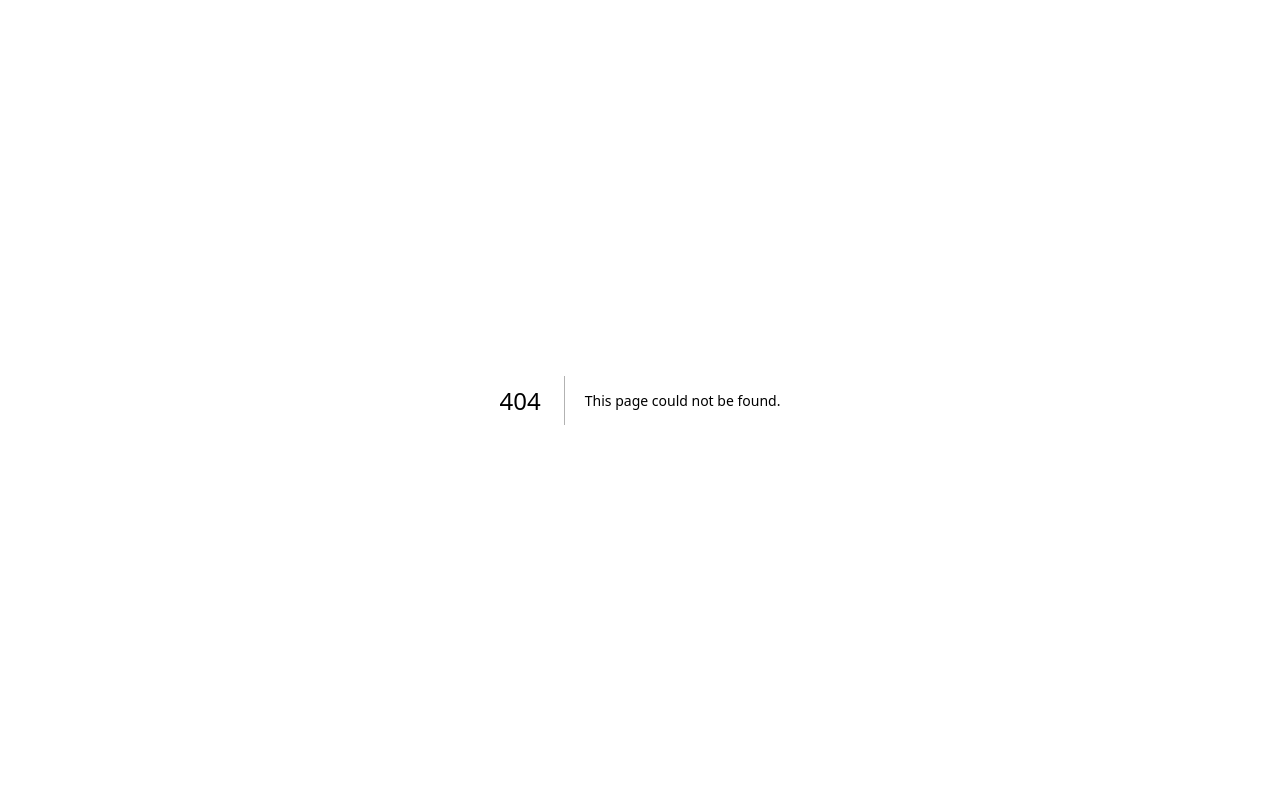
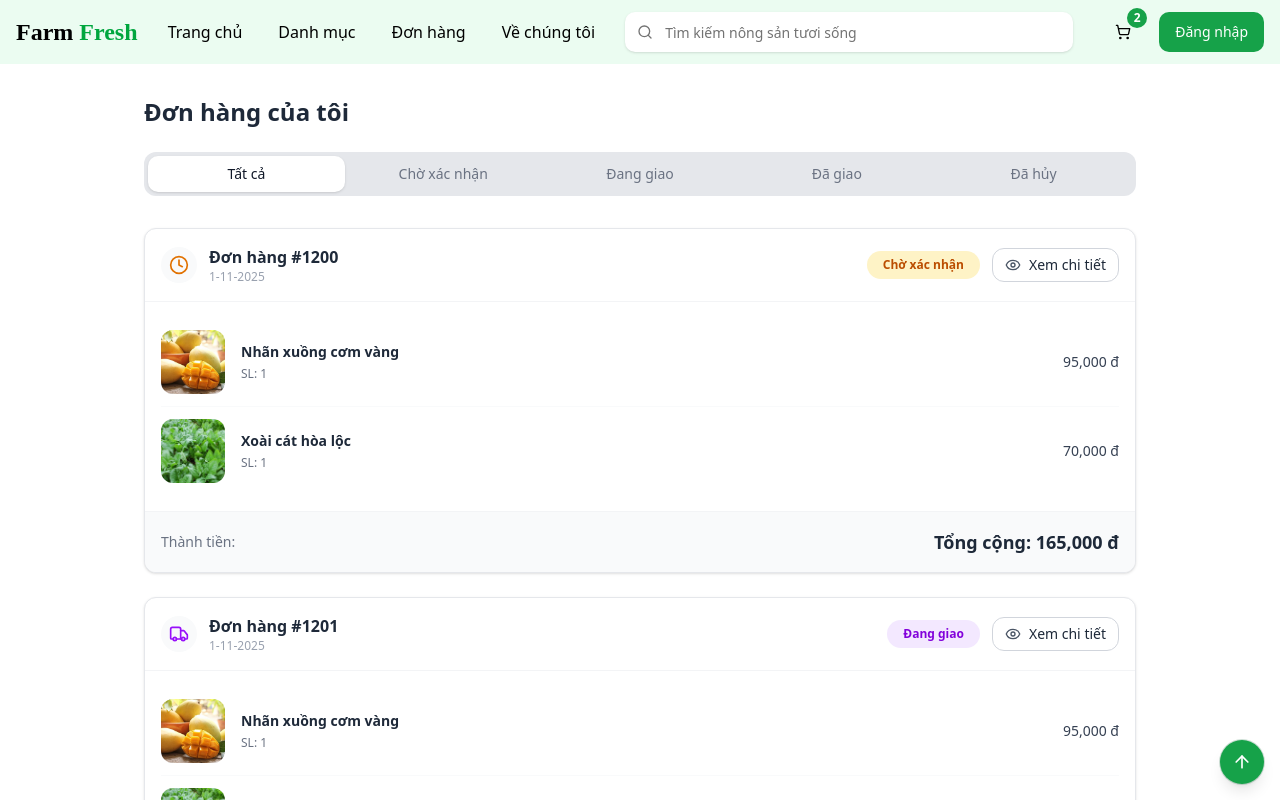
Before and after one commit to btram11/Ecom-251, a Next.js app: page /orders in a window 1280 px wide. Before the commit this address had no page. Shown: the top 800 px of the page. Built offline with nearby package versions, Linux system fonts and the light colour scheme.

Commit message:
refactor: decoupled orders into FSD slices

```diff
--- /dev/null
+++ b/app/(buyer)/(protected)/orders/page.tsx
@@ -0,0 +1,7 @@
+import { OrdersPage } from "@pages/orders-page";
+import { mockOrders } from "@/entities/order/mock";
+
+export default function Page() {
+  const orders = mockOrders;
+  return <OrdersPage orders={orders} />;
+}
--- /dev/null
+++ b/src/entities/order/index.ts
@@ -0,0 +1,2 @@
+export { type Order, type OrderStatus, type OrderItem } from "./model/types";
+export { ORDER_STATUS_META, type StatusMeta } from "./model/status";
--- /dev/null
+++ b/src/entities/order/mock.ts
@@ -0,0 +1,92 @@
+import type { Order } from "./model/types";
+
+export const mockOrders: Order[] = [
+  {
+    id: "#1200",
+    date: "1-11-2025",
+    status: "pending",
+    total: 165000,
+    items: [
+      {
+        id: 1,
+        name: "Nhãn xuồng cơm vàng",
+        qty: 1,
+        price: 95000,
+        image: "/Xoai-cat-hoa-loc.jpg",
+      },
+      {
+        id: 2,
+        name: "Xoài cát hòa lộc",
+        qty: 1,
+        price: 70000,
+        image: "/Cai-bo-xoi.png",
+      },
+    ],
+  },
+  {
+    id: "#1201",
+    date: "1-11-2025",
+    status: "shipping",
+    total: 165000,
+    items: [
+      {
+        id: 1,
+        name: "Nhãn xuồng cơm vàng",
+        qty: 1,
+        price: 95000,
+        image: "/Xoai-cat-hoa-loc.jpg",
+      },
+      {
+        id: 2,
+        name: "Xoài cát hòa lộc",
+        qty: 1,
+        price: 70000,
+        image: "/Cai-bo-xoi.png",
+      },
+    ],
+  },
+  {
+    id: "#1202",
+    date: "1-11-2025",
+    status: "delivered",
+    total: 165000,
+    items: [
+      {
+        id: 1,
+        name: "Nhãn xuồng cơm vàng",
+        qty: 1,
+        price: 95000,
+        image: "/Xoai-cat-hoa-loc.jpg",
+      },
+      {
+        id: 2,
+        name: "Xoài cát hòa lộc",
+        qty: 1,
+        price: 70000,
+        image: "/Xoai-cat-hoa-loc.jpg",
+      },
+    ],
+  },
+  {
+    id: "#1203",
+    date: "1-11-2025",
+    status: "cancelled",
+    total: 165000,
+    items: [
+      {
+        id: 1,
+        name: "Nhãn xuồng cơm vàng",
+        qty: 1,
+        price: 95000,
+        image: "/Xoai-cat-hoa-loc.jpg",
+      },
+      {
+        id: 2,
+        name: "Xoài cát hòa lộc",
+        qty: 1,
+        price: 70000,
+        image: "/Xoai-cat-hoa-loc.jpg",
+      },
+    ],
+  },
+];
--- /dev/null
+++ b/src/entities/order/model/status.ts
@@ -0,0 +1,37 @@
+import type { LucideIcon } from "lucide-react";
+import { Truck, CheckCircle, XCircle, Clock } from "lucide-react";
+import type { OrderStatus } from "./types";
+
+export type StatusMeta = {
+  label: string;
+  badgeClass: string;
+  Icon: LucideIcon;
+  iconClass: string;
+};
+
+export const ORDER_STATUS_META: Record<OrderStatus, StatusMeta> = {
+  pending: {
+    label: "Chờ xác nhận",
+    badgeClass: "text-amber-700 bg-amber-100",
+    Icon: Clock,
+    iconClass: "text-amber-600",
+  },
+  shipping: {
+    label: "Đang giao",
+    badgeClass: "text-purple-700 bg-purple-100",
+    Icon: Truck,
+    iconClass: "text-purple-600",
+  },
+  delivered: {
+    label: "Đã giao",
+    badgeClass: "text-green-700 bg-green-100",
+    Icon: CheckCircle,
+    iconClass: "text-green-600",
+  },
+  cancelled: {
+    label: "Đã hủy",
+    badgeClass: "text-gray-700 bg-gray-100",
+    Icon: XCircle,
+    iconClass: "text-gray-500",
+  },
+};
--- /dev/null
+++ b/src/entities/order/model/types.ts
@@ -0,0 +1,17 @@
+export type OrderStatus = "pending" | "shipping" | "delivered" | "cancelled";
+
+export type OrderItem = {
+  id: number;
+  name: string;
+  qty: number;
+  price: number;
+  image: string;
+};
+
+export type Order = {
+  id: string;
+  date: string;
+  status: OrderStatus;
+  total: number;
+  items: OrderItem[];
+};
--- /dev/null
+++ b/src/entities/order/ui/order-card.tsx
@@ -0,0 +1,92 @@
+import Image from "next/image";
+import { Eye } from "lucide-react";
+import type { Order } from "../model/types";
+import { ORDER_STATUS_META } from "../model/status";
+
+export function OrderCard({
+  order,
+  onViewDetails,
+}: {
+  order: Order;
+  onViewDetails?: (orderId: string) => void;
+}) {
+  const meta = ORDER_STATUS_META[order.status];
+  const Icon = meta.Icon;
+
+  return (
+    <div className="bg-white rounded-xl border border-gray-200 shadow-sm overflow-hidden">
+      {/* Header */}
+      <div className="p-4 border-b border-gray-100 flex flex-col md:flex-row justify-between items-start md:items-center gap-4">
+        <div className="flex items-center gap-3">
+          <div className="p-2 bg-gray-50 rounded-full">
+            <Icon className={`w-5 h-5 ${meta.iconClass}`} />
+          </div>
+
+          <div>
+            <p className="font-bold text-gray-800">Đơn hàng {order.id}</p>
+            <p className="text-xs text-gray-400">{order.date}</p>
+          </div>
+        </div>
+
+        <div className="flex items-center gap-3 w-full md:w-auto justify-between md:justify-end">
+          <span
+            className={`px-4 py-1.5 rounded-full text-xs font-bold ${meta.badgeClass}`}
+          >
+            {meta.label}
+          </span>
+
+          <button
+            type="button"
+            onClick={() => onViewDetails?.(order.id)}
+            className="flex items-center gap-2 border border-gray-300 rounded-lg px-3 py-1.5 text-sm font-medium hover:bg-gray-50 transition"
+          >
+            <Eye className="w-4 h-4 text-gray-600" />
+            Xem chi tiết
+          </button>
+        </div>
+      </div>
+
+      {/* Body */}
+      <div className="p-4">
+        {order.items.map((item, idx) => (
+          <div
+            key={item.id}
+            className={`flex gap-4 py-3 ${
+              idx !== 0 ? "border-t border-gray-50" : ""
+            }`}
+          >
+            <div className="w-16 h-16 bg-gray-100 rounded-lg relative overflow-hidden flex-shrink-0">
+              <Image
+                src={item.image}
+                alt={item.name}
+                fill
+                className="object-cover"
+              />
+            </div>
+
+            <div className="flex-1 flex justify-between items-center">
+              <div>
+                <h3 className="text-sm font-semibold text-gray-800 mb-1">
+                  {item.name}
+                </h3>
+                <p className="text-xs text-gray-500">SL: {item.qty}</p>
+              </div>
+
+              <span className="text-sm font-medium text-gray-700">
+                {item.price.toLocaleString()} đ
+              </span>
+            </div>
+          </div>
+        ))}
+      </div>
+
+      {/* Footer */}
+      <div className="px-4 py-4 bg-gray-50 border-t border-gray-100 flex justify-between items-center">
+        <span className="text-sm text-gray-500">Thành tiền:</span>
+        <span className="text-lg font-bold text-gray-800">
+          Tổng cộng: {order.total.toLocaleString()} đ
+        </span>
+      </div>
+    </div>
+  );
+}
--- /dev/null
+++ b/src/pages/orders-page/filter/model/tabs.ts
@@ -0,0 +1,28 @@
+import type { Order, OrderStatus } from "@/entities/order/model/types";
+
+export type OrderTab =
+  | "Tất cả"
+  | "Chờ xác nhận"
+  | "Đang giao"
+  | "Đã giao"
+  | "Đã hủy";
+
+export const ORDER_TABS: OrderTab[] = [
+  "Tất cả",
+  "Chờ xác nhận",
+  "Đang giao",
+  "Đã giao",
+  "Đã hủy",
+];
+
+const tabToStatus: Record<Exclude<OrderTab, "Tất cả">, OrderStatus> = {
+  "Chờ xác nhận": "pending",
+  "Đang giao": "shipping",
+  "Đã giao": "delivered",
+  "Đã hủy": "cancelled",
+};
+
+export function filterOrdersByTab(orders: Order[], tab: OrderTab) {
+  if (tab === "Tất cả") return orders;
+  return orders.filter((o) => o.status === tabToStatus[tab]);
+}
--- /dev/null
+++ b/src/pages/orders-page/filter/ui/order-tabs.tsx
@@ -0,0 +1,31 @@
+"use client";
+
+import * as React from "react";
+import { ORDER_TABS, type OrderTab } from "../model/tabs";
+
+export function OrderTabs({
+  value,
+  onChange,
+}: {
+  value: OrderTab;
+  onChange: (v: OrderTab) => void;
+}) {
+  return (
+    <div className="bg-gray-200 p-1 rounded-lg flex justify-between mb-8 overflow-x-auto">
+      {ORDER_TABS.map((tab) => (
+        <button
+          key={tab}
+          onClick={() => onChange(tab)}
+          className={`flex-1 py-2 px-4 rounded-md text-sm font-medium transition-all whitespace-nowrap
+            ${
+              value === tab
+                ? "bg-white text-gray-900 shadow-sm"
+                : "text-gray-500 hover:text-gray-700"
+            }`}
+        >
+          {tab}
+        </button>
+      ))}
+    </div>
+  );
+}
--- /dev/null
+++ b/src/pages/orders-page/index.tsx
@@ -0,0 +1,45 @@
+"use client";
+
+import * as React from "react";
+import type { Order } from "@/entities/order/model/types";
+import { OrderCard } from "@/entities/order/ui/order-card";
+import { OrderTabs } from "./filter/ui/order-tabs";
+import { filterOrdersByTab, type OrderTab } from "./filter/model/tabs";
+
+export function OrdersPage({ orders }: { orders: Order[] }) {
+  const [activeTab, setActiveTab] = React.useState<OrderTab>("Tất cả");
+
+  const filtered = React.useMemo(() => {
+    return filterOrdersByTab(orders, activeTab);
+  }, [orders, activeTab]);
+
+  return (
+    <div className="font-sans text-gray-800">
+      <main className="container mx-auto px-4 py-8 max-w-5xl">
+        <h1 className="text-2xl font-bold mb-6">Đơn hàng của tôi</h1>
+        <OrderTabs value={activeTab} onChange={setActiveTab} />
+
+        <div className="space-y-6">
+          {filtered.map((order) => (
+            <OrderCard
+              key={order.id}
+              order={order}
+              onViewDetails={(orderId) => {
+                // TODO: navigate /orders/[id] hoặc open modal
+                console.log("view details", orderId);
+              }}
+            />
+          ))}
+        </div>
+
+        {filtered.length === 0 && (
+          <div className="text-center py-20">
+            <p className="text-gray-500">
+              Không tìm thấy đơn hàng nào trong mục này.
+            </p>
+          </div>
+        )}
+      </main>
+    </div>
+  );
+}
```
Also changed, not shown: app/(buyer)/(protected)/orders/[id]/page.tsx (added).
